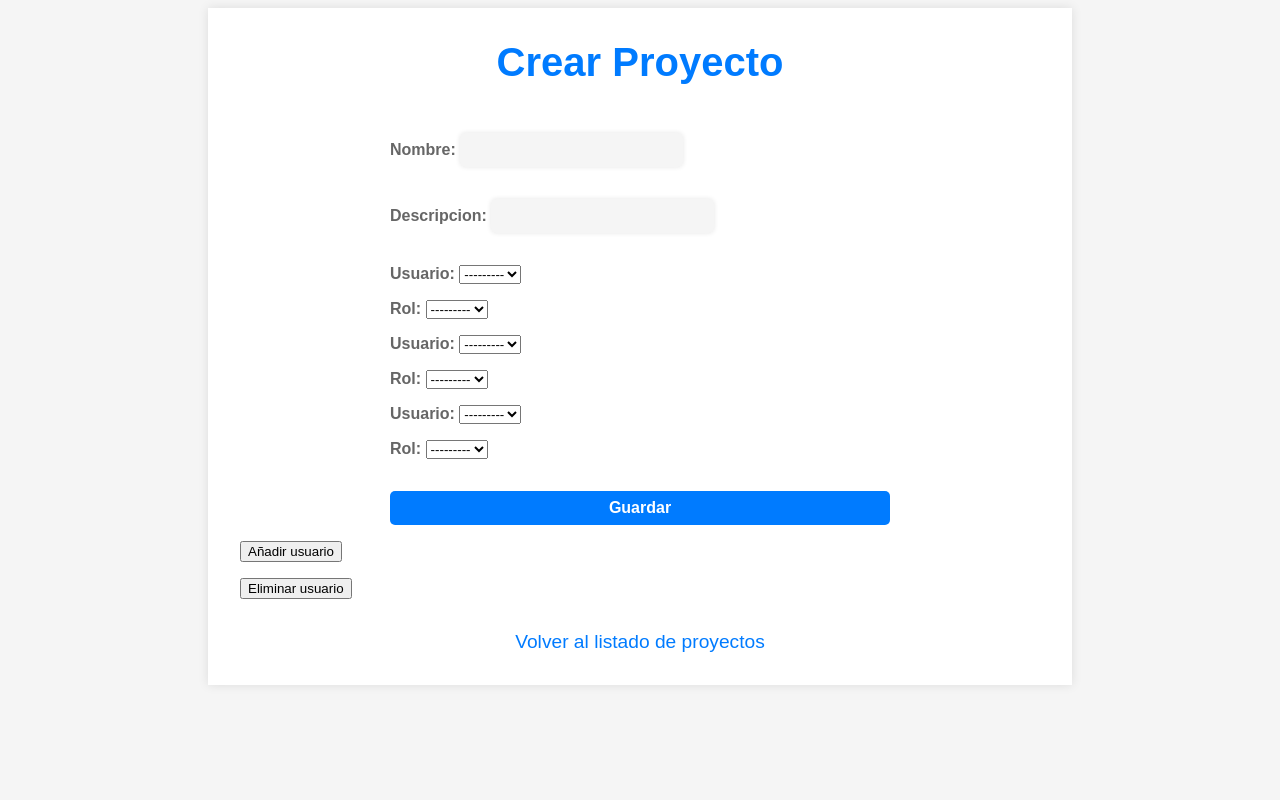
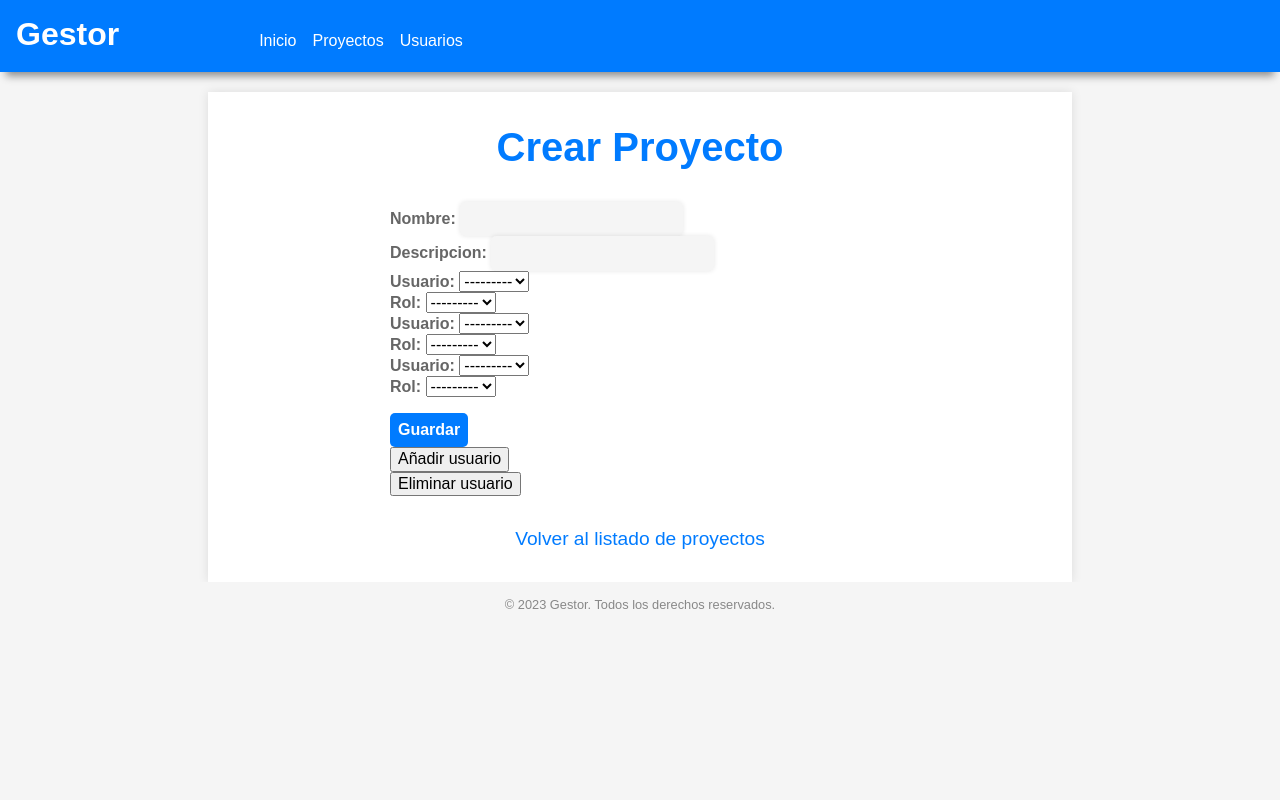
Before and after one commit to danitzn/is2_proyecto, a Django app: page /gestor/proyectos/nuevo/ in a window 1280 px wide. Run offline with Django 4.2, Linux system fonts and the light colour scheme; data that the repository does not hold is empty.

Commit message:
Front changes.

```diff
--- a/proyecto/gestor/forms.py
+++ b/proyecto/gestor/forms.py
@@ -79,7 +79,12 @@ class UserStoryForm(forms.ModelForm):
     sprint = forms.ModelChoiceField(queryset=Sprint.objects.all())
     estado = forms.ModelChoiceField(queryset=Estados.objects.all(), initial=1)
     usu_proy_rol = forms.ModelChoiceField(queryset=UsuProyRol.objects.all(), label='Asignar a')
+    story_points = forms.IntegerField(label='Story Points', required=False)
+    definicion_hecho = forms.CharField(label='Definicion de Hecho', required=False)
+    prioridad = forms.IntegerField(label='Prioridad', required=False)
+    fecha_inicio = forms.DateField(widget=DateInput(attrs={'type': 'date'}), required=False)
+    fecha_fin = forms.DateField(widget=DateInput(attrs={'type': 'date'}), required=False)
+
     class Meta:
         model = UserStory
-        fields = ('nombre', 'descripcion','usu_proy_rol','sprint','estado')
-        UserStoryFormset = formset_factory(UserStory, extra=4)
+        fields = ('nombre', 'descripcion','usu_proy_rol','sprint','estado','story_points','definicion_hecho','prioridad','fecha_inicio','fecha_fin')
--- a/proyecto/gestor/models.py
+++ b/proyecto/gestor/models.py
@@ -49,24 +49,30 @@ class UsuProyRol(models.Model):
         return self.proyecto.nombre
 
 
-
 class Estados(models.Model):
     ESTADOS = (
         ('hacer', 'Por hacer'),
         ('proceso', 'En proceso'),
         ('terminado', 'Terminado'),
+        ('cancelado', 'Cancelado')
     )
     estado = models.CharField(max_length=10, choices=ESTADOS)
 
     def __str__(self):
         return self.estado
 
+
 class UserStory(models.Model):
     nombre = models.CharField(max_length=100)
     descripcion = models.CharField(max_length=500)
-    sprint = models.ForeignKey(Sprint, on_delete=models.CASCADE)
+    sprint = models.ForeignKey(Sprint, on_delete=models.CASCADE, null=True, blank=True)
     usu_proy_rol = models.ForeignKey(UsuProyRol, on_delete=models.CASCADE)
     estado = models.ForeignKey(Estados, on_delete=models.CASCADE)
+    story_points = models.IntegerField(null=True, blank=True)
+    definicion_hecho = models.CharField(max_length=500, null=True, blank=True)
+    prioridad = models.IntegerField(null=True, blank=True)
+    fecha_inicio = models.DateField(null=True, blank=True)
+    fecha_fin = models.DateField(null=True, blank=True)
 
     def __str__(self):
         return self.nombre
@@ -97,4 +103,7 @@ def create_estados(sender, **kwargs):
         if not Estados.objects.filter(estado='terminado').exists():
             Estados.objects.create(estado='terminado')
 
+        if not Estados.objects.filter(estado='cancelado').exists():
+            Estados.objects.create(estado='cancelado')
+
         os.environ['ESTADOS_CREATED'] = 'True'
--- a/proyecto/gestor/static/css/style.css
+++ b/proyecto/gestor/static/css/style.css
@@ -1,58 +1,89 @@
-body {
+
+
+  body {
+    font-family: Arial, sans-serif;
     background-color: #f5f5f5;
-    font-family: Arial, sans-serif;
-    font-size: 1rem;
-    width: 50%;
-    margin-left: auto;
-    margin-right: auto;
-    margin-top: 96px;
+    margin: 0;
+    padding: 0;
   }
 
   .container {
-    max-width: 400px;
+    margin-top: 20px !important;
+    max-width: 800px;
     margin: 0 auto;
     padding: 2rem;
+  }
+
+  h1, h2, h3, h4, h5, h6 {
+    color: #ffffff;
+    margin-top: 0;
+  }
+
+  p {
+    margin: 0;
+  }
+
+  a {
+    color: #007bff;
+    text-decoration: none;
+  }
+
+  a:hover {
+    color: #0056b3;
+  }
+
+  ul {
+    list-style: none;
+    padding: 0;
+  }
+
+  /* Estilos específicos */
+
+  header {
+    background-color: #007bff;
+    padding: 1rem;
+    text-align: left;
+    color: #fff;
+    display: flex;
+    height: 40px;
+    -webkit-box-shadow: 0px 10px 8px -6px rgba(0,0,0,0.43);
+    -moz-box-shadow: 0px 10px 8px -6px rgba(0,0,0,0.43);
+    box-shadow: 0px 10px 8px -6px rgba(0,0,0,0.43);
+  }
+
+  nav {
+    margin-left: 140px;
+  }
+
+  nav ul {
+    display: flex;
+    justify-content: center;
+  }
+
+  nav li {
+    margin-right: 1rem;
+  }
+
+  nav li a{
+    color: #ffffff;
+  }
+
+  .cerrar-sesion {
+    /* place on end */
+    margin-left: auto;
+
+
+  }
+  .container {
     background-color: #fff;
     box-shadow: 0px 0px 10px rgba(0, 0, 0, 0.1);
+    padding: 2rem;
   }
 
-  .login-title {
-    font-size: 2.5rem;
-    margin-top: 0;
+  .footer {
+    background-color: #f5f5f5;
+    padding: 1rem;
     text-align: center;
-    color: #007bff;
+    font-size: 0.8rem;
+    color: #888;
   }
-
-  .login-form {
-    width: 100%;
-  }
-
-  .login-form label {
-    font-size: 1.1rem;
-    font-weight: bold;
-  }
-
-  .login-form input[type="text"],
-  .login-form input[type="password"] {
-    padding: 1rem;
-    border: 1px solid #ccc;
-    border-radius: 5px;
-    font-size: 1rem;
-    width: 100%;
-    margin-bottom: 1rem;
-  }
-
-  .login-form button[type="submit"] {
-    padding: 1rem 2rem;
-    font-size: 1.2rem;
-    background-color: #007bff;
-    color: #fff;
-    border: none;
-    border-radius: 5px;
-    cursor: pointer;
-    transition: all 0.2s ease-in-out;
-  }
-
-  .login-form button[type="submit"]:hover {
-    background-color: #0056b3;
-  }
--- /dev/null
+++ b/proyecto/gestor/templates/base.html
@@ -0,0 +1,40 @@
+<!DOCTYPE html>
+{% load static %}
+<html>
+<head>
+  <meta charset="UTF-8">
+  <meta name="viewport" content="width=device-width, initial-scale=1.0">
+  <title>{% block title %}Gestor{% endblock %}</title>
+  <link rel="stylesheet" href="https://cdnjs.cloudflare.com/ajax/libs/normalize/8.0.1/normalize.min.css">
+  <link rel="stylesheet" href="https://cdnjs.cloudflare.com/ajax/libs/font-awesome/6.4.0/css/all.min.css">
+  <link rel="stylesheet" href="{% static 'css/style.css' %}">
+  {% block css %}{% endblock %}
+</head>
+<body>
+  <header>
+    <h1><a href="{% url 'gestor:dashboard' %}" style="color: white;">{% block header %}Gestor{% endblock %}</a></h1>
+    <nav>
+        <ul>
+            <li><a href="{% url 'gestor:dashboard' %}">Inicio</a></li>
+            <li><a href="#">Proyectos</a></li>
+            <li><a href="{% url 'gestor:usuario_list' %}">Usuarios</a></li>
+        </ul>
+    </nav>
+
+  </header>
+
+
+
+  <div class="container">
+    <div class="content">
+      {% block content %}{% endblock %}
+    </div>
+  </div>
+
+  <footer class="footer">
+    &copy; 2023 Gestor. Todos los derechos reservados.
+  </footer>
+
+  {% block js %}{% endblock %}
+</body>
+</html>
--- a/proyecto/gestor/templates/proyecto_create.html
+++ b/proyecto/gestor/templates/proyecto_create.html
@@ -1,5 +1,5 @@
+{% extends 'base.html' %}
 {% block content %}
-<div class="container">
   <h1 class="form-title">Crear Proyecto</h1>
   <form method="post">
       {% csrf_token %}
@@ -9,7 +9,6 @@
         {% for form in usu_proy_rol_formset %}
           {{ form.as_p }}
         {% endfor %}
-      </div>
     <button type="submit">Guardar</button>
   </form>
   <p></p>
--- a/proyecto/gestor/templates/proyecto_detail.html
+++ b/proyecto/gestor/templates/proyecto_detail.html
@@ -1,6 +1,5 @@
-
+{% extends 'base.html' %}
 {% block content %}
-<div class="container">
   <h1 class="form-title">Detalle del Proyecto</h1>
   <div class="row">
     <div class="col-md-6">
@@ -38,7 +37,6 @@
   </div>
   <a href="{% url 'gestor:proyecto_update' proyecto.pk %}" class="usuario-link">Editar</a>
   <a href="{% url 'gestor:dashboard' %}" class="usuario-link">Volver al listado de proyectos</a>
-</div>
 {% endblock %}
 
 {% block css %}
--- a/proyecto/gestor/templates/usuario_update.html
+++ b/proyecto/gestor/templates/usuario_update.html
@@ -7,11 +7,6 @@
         {{ form.as_p }}
         <button type="submit">Guardar cambios</button>
         </form>
-        <div class="usuario-info">
-        <p><strong>Nombre:</strong> {{ object.first_name }} {{ object.last_name }}</p>
-        <p><strong>Email:</strong> {{ object.email }}</p>
-        <p><strong>Fecha de creación:</strong> {{ object.date_joined }}</p>
-        </div>
         <a class="usuario-link" href="{% url 'gestor:usuario_detail' object.pk %}">Ver perfil completo</a>
   </div>
   {% block css %}
--- a/proyecto/gestor/urls.py
+++ b/proyecto/gestor/urls.py
@@ -19,6 +19,8 @@ from .views import (
 from .views import (
     UserStoryCreateView,
     UserStoryListDetailView,
+    UserStoryDetailView,
+    UserStoryUpdateView,
     SprintCreateView,
     SprintDetailView,
     SprintUpdateView
@@ -43,6 +45,8 @@ urlpatterns = [
     path('gestor/proyectos/usuarios/<int:pk>/update/<int:usu_pk>/', UsuProyRolUpdateView.as_view(), name='usuproyrol_update'),
     path('gestor/user_storys/nuevo/', UserStoryCreateView.as_view(), name='user_story_create'),
     path('gestor/user_storys/<int:pk>/', UserStoryListDetailView.as_view(), name='user_story_detail'),
+    path('gestor/user_storys/<int:pk>/', UserStoryDetailView.as_view(), name='user_story_detail_detail'),
+    path('gestor/user_storys/<int:pk>/editar/', UserStoryUpdateView.as_view(), name='user_story_update'),
     path('gestor/proyectos/<int:pk>/sprint/nuevo/', SprintCreateView.as_view(), name='sprint_create'),
     path('gestor/proyectos/<int:proyecto_pk>/sprint/<int:pk>/', SprintDetailView.as_view(), name='sprint_detail'),
     path('gestor/proyectos/<int:proyecto_pk>/sprint/<int:pk>/editar/', SprintUpdateView.as_view(), name='sprint_update'),
--- a/proyecto/gestor/views.py
+++ b/proyecto/gestor/views.py
@@ -80,6 +80,7 @@ class UsuarioDeleteView(LoginRequiredMixin, DeleteView):
 class UsuarioDetailView(LoginRequiredMixin, DetailView):
     model = User
     template_name = 'usuario_detail.html'
+
 
 class UsuarioListView(LoginRequiredMixin, ListView):
     model = User
@@ -301,10 +302,46 @@ class UserStoryCreateView(View):
             return render(request, self.template_name, {'user_story_form': user_story_form})
 
 
-
 class UserStoryListDetailView(View):
     model = UserStory
     template_name = 'user_story_detail.html'
     def get(self, request, pk):
         user_story = get_object_or_404(UserStory, pk=pk)
         return render(request, self.template_name, {'user_story': user_story})
+
+class UserStoryDetailView(LoginRequiredMixin, DetailView):
+    model = UserStory
+    template_name = 'user_story_detail.html'
+
+    def get_context_data(self, **kwargs):
+        context = super().get_context_data(**kwargs)
+        user_story = UserStory.objects.get(pk=self.object.pk)
+        context['user_story'] = user_story
+        return context
+
+
+class UserStoryUpdateView(LoginRequiredMixin, UpdateView):
+    model = UserStory
+    template_name = 'userstory_update.html'
+    fields = ['nombre', 'descripcion','usu_proy_rol','sprint','estado','story_points','definicion_hecho','prioridad','fecha_inicio','fecha_fin']
+
+    def get_object(self, queryset=None):
+        # Recuperar el objeto específico que se va a editar
+        pk = self.kwargs['pk']
+        obj = get_object_or_404(UserStory, pk=pk)
+        # Aquí puedes aplicar cualquier lógica adicional para filtrar o modificar el objeto si es necesario
+        return obj
+
+    def form_valid(self, form):
+        self.object = form.save(commit=False)
+        pk = self.object.pk
+        success_url = reverse_lazy('gestor:user_story_detail_detail', kwargs={'pk': pk})
+        self.object.save()
+
+        return HttpResponseRedirect(success_url)
+
+    def get_context_data(self, **kwargs):
+        context = super().get_context_data(**kwargs)
+        user_story = UserStory.objects.get(pk=self.object.pk)
+        context['user_story'] = user_story
+        return context
```
Also changed, not shown: proyecto/gestor/templates/dashboard.html (+14 -63 lines), proyecto/gestor/templates/login.html (+65 -0 lines), proyecto/gestor/templates/user_story_detail.html (added, +66 -0 lines), proyecto/gestor/templates/userstory_update.html (+56 -0 lines), proyecto/gestor/migrations/0006_userstory_definicion_hecho_userstory_fecha_fin_and_more.py (added), proyecto/gestor/migrations/0007_alter_userstory_sprint.py (added).
